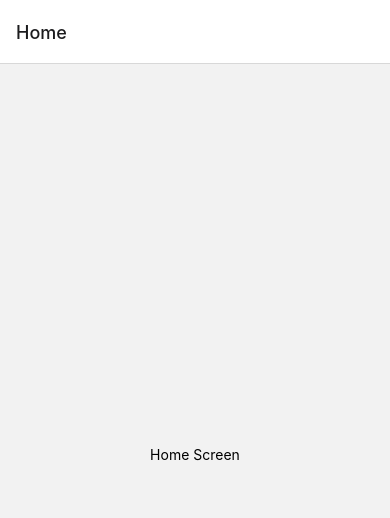
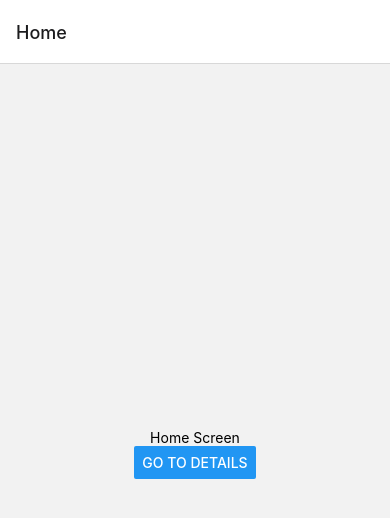
Before and after one commit to hyy984750073/rich_pig, a React Native app: screen / in a window 390 px wide. Shown: the top 518 px of the page. Built offline with nearby package versions, Linux system fonts and the light colour scheme.

Commit message:
Navigating to a new screen 章节

```diff
--- a/App.js
+++ b/App.js
@@ -1,13 +1,17 @@
 import * as React from 'react';
+import { Button, Text, View } from 'react-native';
 import { NavigationContainer } from '@react-navigation/native';
-import { Text, View } from 'react-native';
 import { createNativeStackNavigator } from '@react-navigation/native-stack';
 
 
-function HomeScreen() {
+function HomeScreen({ navigation }) {
   return (
     <View style={{ flex: 1, alignItems: 'center', justifyContent: 'center' }}>
       <Text>Home Screen</Text>
+      <Button
+        title="Go to Details"
+        onPress={() => navigation.navigate('Details')}
+      />
     </View>
   );
 }
```
